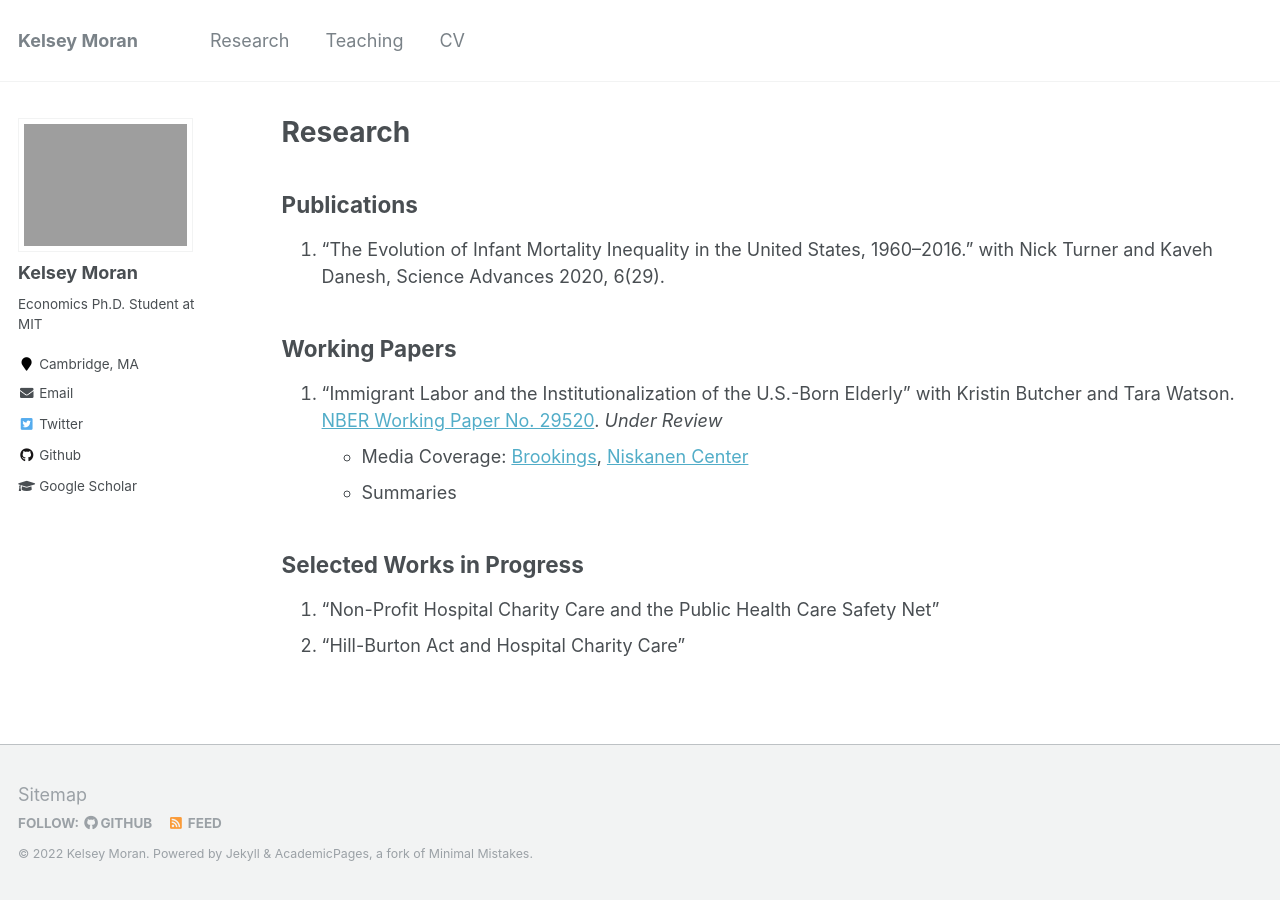
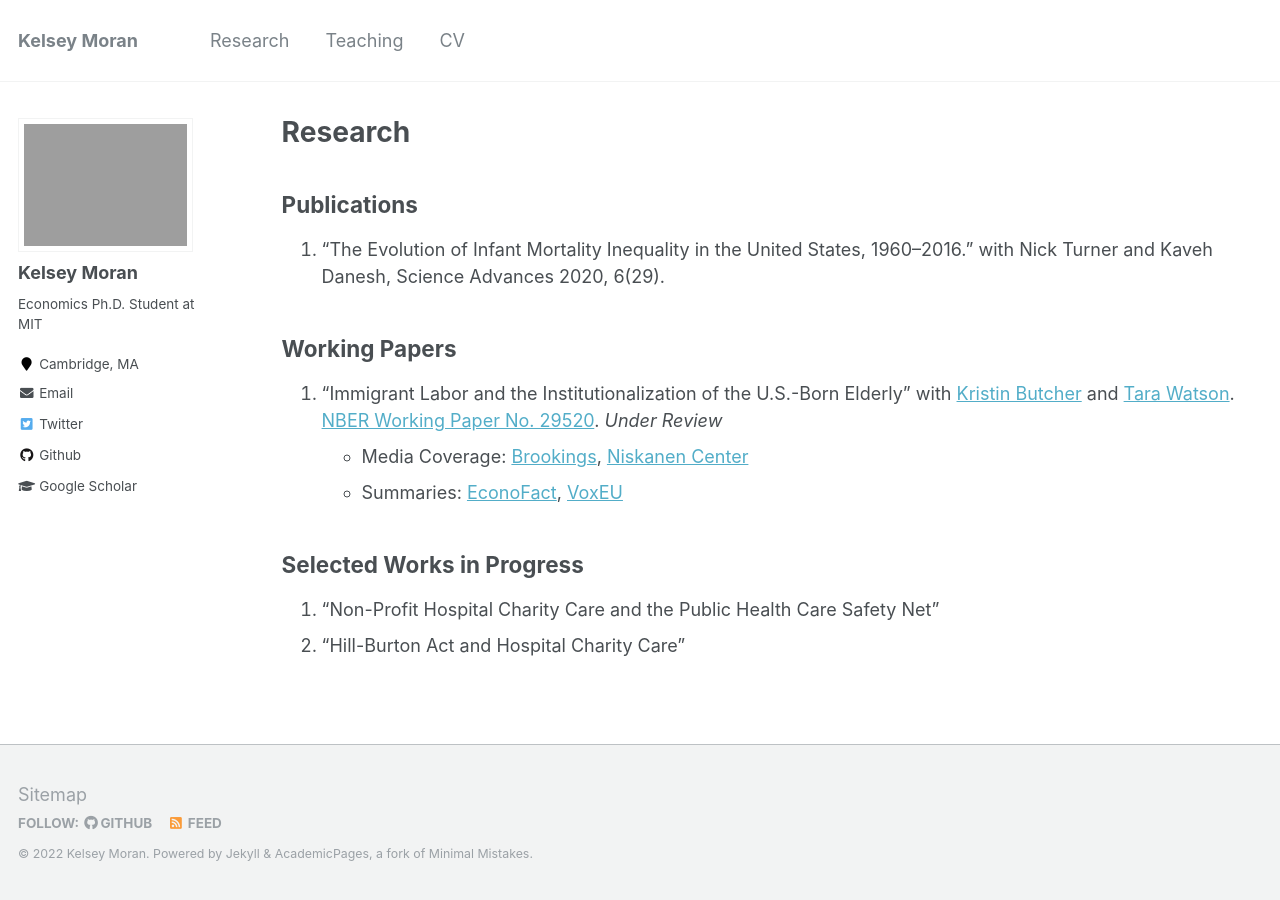
Before and after one commit to kelseymoran/kelseymoran.github.io, a Jekyll site: the page built from _pages/publications.md, in a window 1280 px wide. Built offline with Jekyll 4.4.1, drawn with Linux system fonts in a browser that asks for light colours.

Commit message:
Update publications.md

```diff
--- a/_pages/publications.md
+++ b/_pages/publications.md
@@ -11,9 +11,9 @@ author_profile: true
 
 ## Working Papers
 
-1. “Immigrant Labor and the Institutionalization of the U.S.-Born Elderly” with Kristin Butcher and Tara Watson. [NBER Working Paper No. 29520](/files/w29520.pdf). *Under Review*
+1. “Immigrant Labor and the Institutionalization of the U.S.-Born Elderly” with [Kristin Butcher](https://www.wellesley.edu/economics/faculty/butcherk) and [Tara Watson](https://econ.williams.edu/profile/twatson/). [NBER Working Paper No. 29520](/files/w29520.pdf). *Under Review*
 - Media Coverage: [Brookings](https://www.brookings.edu/blog/up-front/2021/12/02/hutchins-roundup-immigrant-labor-nafta-and-more/), [Niskanen Center](https://www.niskanencenter.org/immigrant-labor-holds-the-key-to-whether-americans-can-age-at-home/)
-- Summaries
+- Summaries: [EconoFact](https://econofact.org/immigrant-workers-and-care-for-americas-elderly), [VoxEU](https://voxeu.org/article/immigration-and-care-america-s-older-population)
 
 ## Selected Works in Progress
 
```
